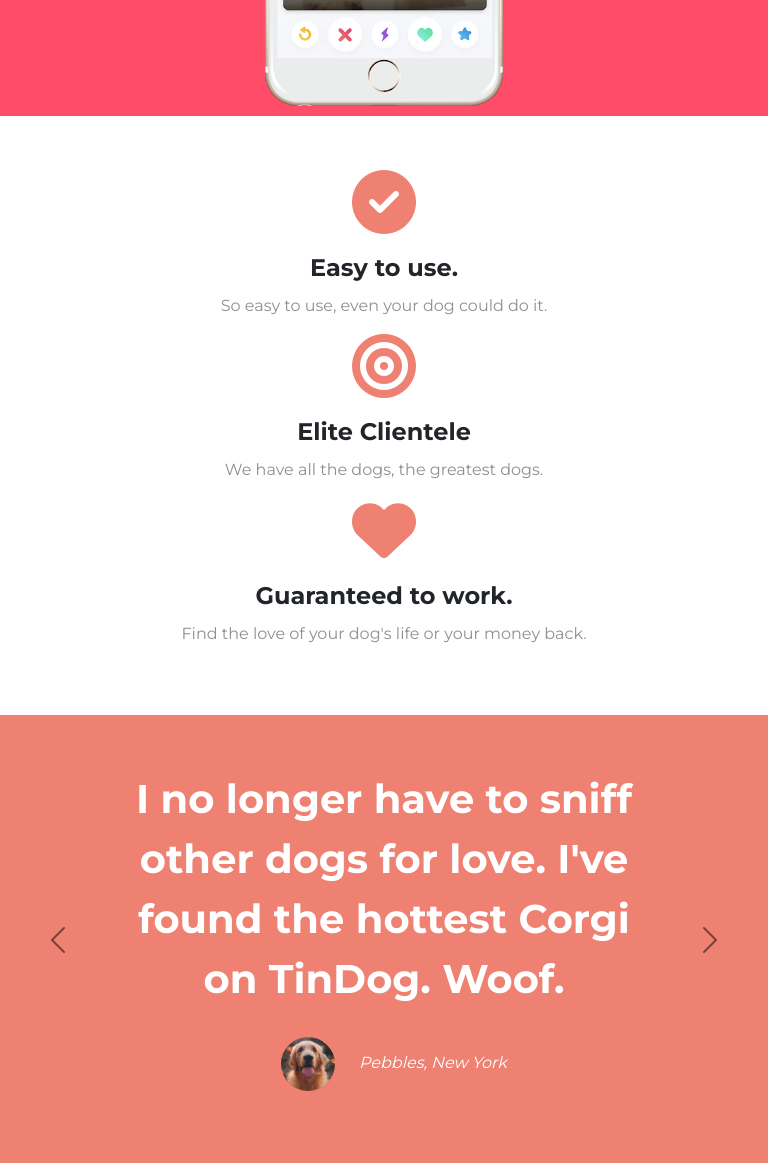
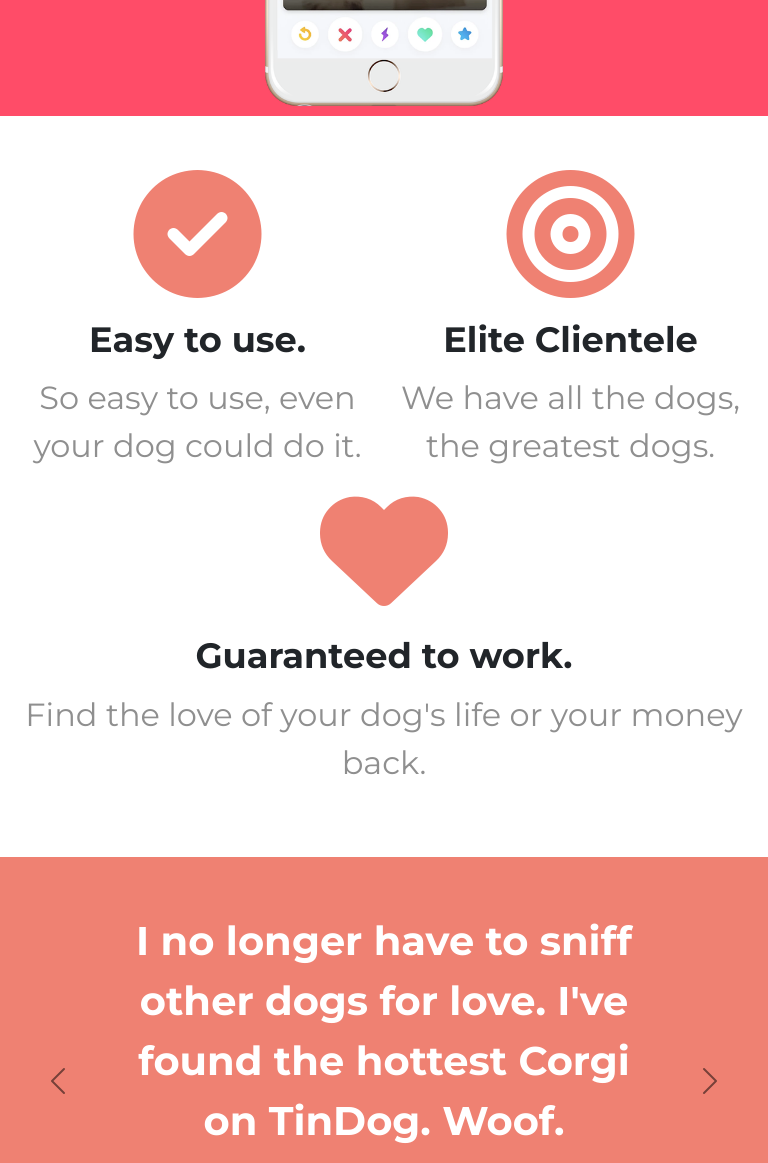
Before and after one commit to s1rserg/tindog, a plain HTML site: page index.html in a window 768 px wide. Shown: the part 930-2093 px from the top of the page. Drawn offline with nearby package versions, Linux system fonts and the light colour scheme.

Commit message:
Add files via upload

```diff
--- a/css/styles.css
+++ b/css/styles.css
@@ -198,7 +198,7 @@
   color: #ff4c68;
 }
  /* media queries */
- @media only screen and (max-width: 1200px){
+ @media only screen and (min-width: 721px) and (max-width: 1200px){
    #title{
      text-align: center;
    }
@@ -214,4 +214,28 @@
      position: static;
      transform: rotate(0);
    }
+   #features{
+     padding: 7% 3%;
+   }
+   .features--column{
+     padding: 0 1%;
+     font-size: 200%;
+   }
+   .features--column h3{
+     font-size: 110%;
+   }
+   .testimonials__img{
+     width: 10%;
+   }
+   .testimonial__name{
+     font-size: 160%;
+   }
+   .press__img{
+      width: 20%;
+   }
  }
+  @media only screen and (max-width: 720px){
+    .title__image{
+      display: none;
+    }
+  }
--- a/index.html
+++ b/index.html
@@ -71,12 +71,12 @@
 
   <section id="features">
     <div class="row">
-      <div class="col-lg-4 features--column">
+      <div class="col-lg-4 col-sm-6 features--column">
         <i class="fa-solid fa-circle-check fa-4x features--icon"></i>
         <h3>Easy to use.</h3>
         <p>So easy to use, even your dog could do it.</p>
       </div>
-      <div class="col-lg-4 features--column">
+      <div class="col-lg-4 col-sm-6 features--column">
         <i class="fa-solid fa-bullseye fa-4x features--icon"></i>
         <h3>Elite Clientele</h3>
         <p>We have all the dogs, the greatest dogs.</p>
@@ -98,17 +98,17 @@
         <div class="carousel-item active">
           <h2>I no longer have to sniff other dogs for love. I've found the hottest Corgi on TinDog. Woof.</h2>
           <img class="testimonials__img" src="images/dog-img.jpg" alt="dog-profile">
-          <em>Pebbles, New York</em>
+          <em class="testimonial__name">Pebbles, New York</em>
         </div>
         <div class="carousel-item">
           <h2>My dog used to be so lonely, but with TinDog's help, it's found the love of its life. I think.</h2>
           <img class="testimonials__img" src="images/lady-img.jpg" alt="lady-profile">
-          <em>Beverly, Illinois</em>
+          <em class="testimonial__name">Beverly, Illinois</em>
         </div>
         <div class="carousel-item">
           <h2>There were no suitable dogs in my neighbourhood, so I downloaded TinDog. Now there are many.</h2>
           <img class="testimonials__img" src="images/mops.jpg" alt="dog-profile">
-          <em>Mikky, Texas</em>
+          <em class="testimonial__name">Mikky, Texas</em>
         </div>
       </div>
       <button class="carousel-control-prev" type="button" data-bs-target="#testimonials__carousel" data-bs-slide="prev">
```
